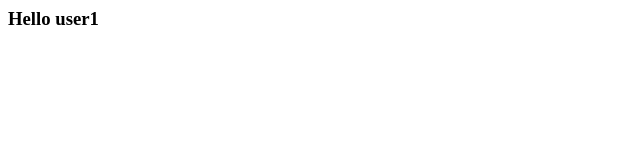
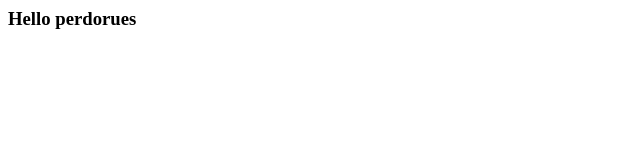
Before and after one commit to vlerejanuzi/projektiT4P, a plain HTML site: page index.html in a window 1280 px wide. Shown: the full height of the page, 0-640 px from the left. Drawn offline with Linux system fonts and the light colour scheme.

Commit message:
update
vlera

```diff
--- a/index.html
+++ b/index.html
@@ -3,6 +3,6 @@
     <title>Projekti T4P</title>
   </head>
   <body>
-    <h3>Hello user1</h3>
+    <h3>Hello perdorues</h3>
   </body>
  </html>
```
